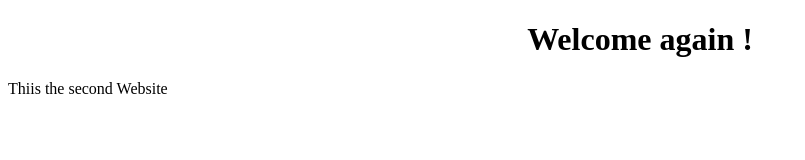
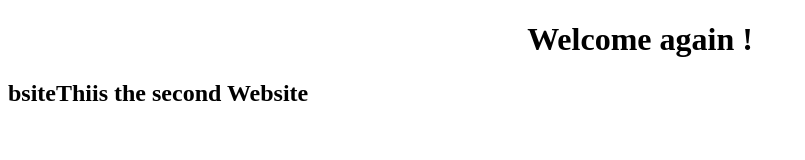
Before and after one commit to reza9431/my-first-website, a plain HTML site: page index2.html in a window 1280 px wide. Shown: the whole page, without its empty margins (0-805 px from the left). Drawn offline with Linux system fonts and the light colour scheme.

```diff
--- a/index2.html
+++ b/index2.html
@@ -13,10 +13,8 @@
     <center>
         <h1>Welcome again !</h1>
     </center>
-    <p>Thiis the second Website</p>
-</body>
 
-
+    <h2>bsiteThiis the second Website</h2>
 
 
 </html>
```
